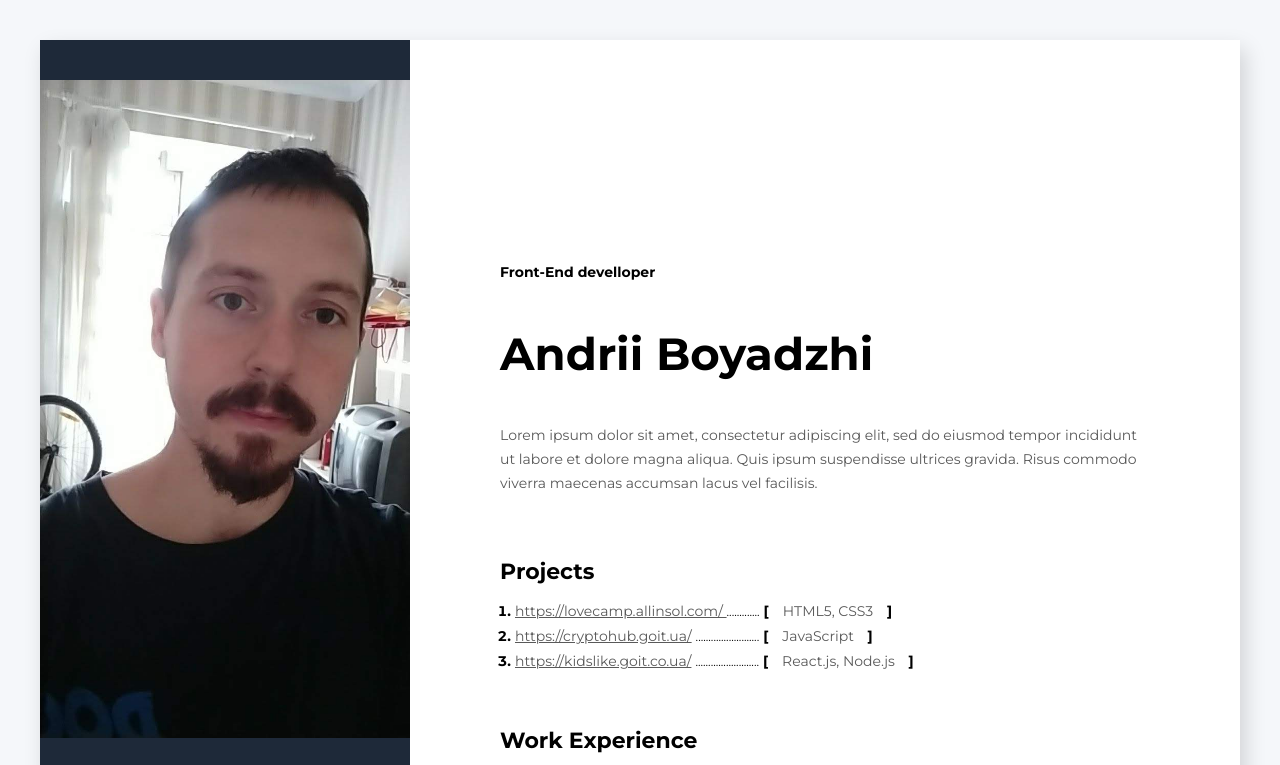
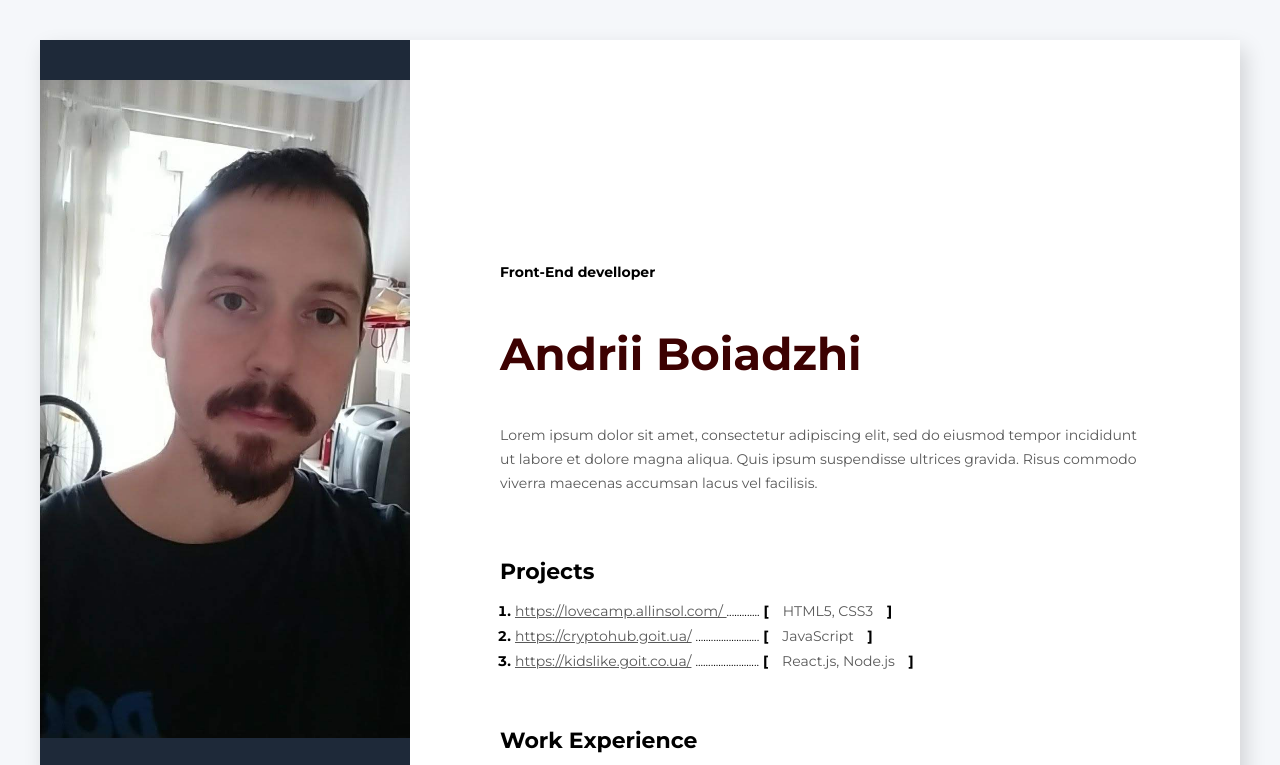
Before and after one commit to adya27/resume, a plain HTML site: page index.html in a window 1280 px wide. Shown: the top 765 px of the page. Drawn offline with Linux system fonts and the light colour scheme.

Commit message:
Change name

```diff
--- a/css/styles.css
+++ b/css/styles.css
@@ -114,7 +114,7 @@ body {
   margin-top: 110px;
 }
 .name {
-  color: #000000;
+  color: #3d0101;
   margin-top: 25px;
   font-size: 45px;
   font-weight: 700;
--- a/index.html
+++ b/index.html
@@ -86,7 +86,7 @@
         <!---about me main info-->
         <div class="about-me-main-info">
           <h2 class="profession">Front-End develloper</h2>
-          <h1 class="name">Andrii Boyadzhi</h1>
+          <h1 class="name">Andrii Boiadzhi</h1>
           <p class="aftername">
             Lorem ipsum dolor sit amet, consectetur adipiscing elit, sed do
             eiusmod tempor incididunt ut labore et dolore magna aliqua. Quis
```
